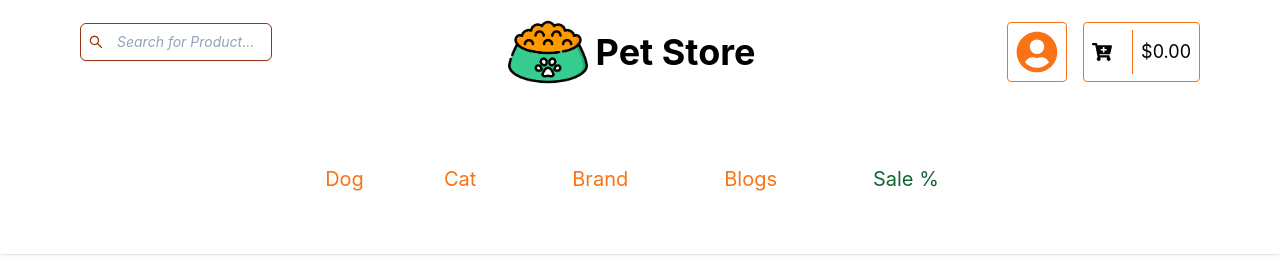
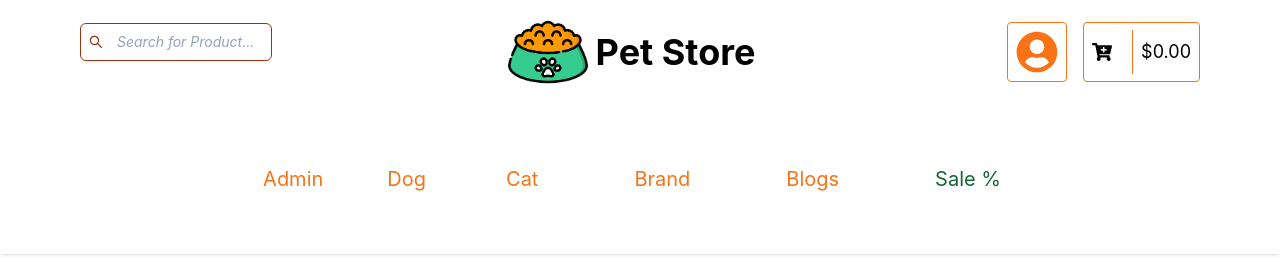
Before and after one commit to VelamPillai/pet-shop, a React (Create React App) app in the folder frontend-petshop/: page / in a window 1280 px wide. Shown: the top 273 px of the page. Built offline with nearby package versions, Linux system fonts and the light colour scheme; no server answers.

Commit message:
admin page added

```diff
--- /dev/null
+++ b/frontend-petshop/src/components/admin/Admin.js
@@ -0,0 +1,18 @@
+import React from 'react'
+
+export default function Admin() {
+  return (
+      <div>
+          <p>Admin</p>
+          <div>
+              <button>Add Product</button>
+              <button>Update Product</button>
+              <button>Delete product</button>
+              <button>Display Customer</button>
+              <button>Display Single Customer</button>
+
+          </div>
+
+      </div>
+  )
+}
--- a/frontend-petshop/src/components/navbar/Navbar.js
+++ b/frontend-petshop/src/components/navbar/Navbar.js
@@ -45,12 +45,24 @@ const Navbar = () => {
 
   }
 
+  const handleAdminClick = (e) => {
+    e.preventDefault()
+
+    setNav(!nav);
+  }
+
   return (
     <div className=" md:sticky w-full md:h-[150px] flex  justify-between items-center   md:text-xl  text-orange-500 ">
 
       {/* menu */}
 
       <ul className="hidden md:flex  md:justify-between md:items-center md:p-2 ">
+      <li >
+          <NavLink to="/admin" onClick={ handleAdminClick} className=" md:leading-7     lg:p-[2rem] md:p-[1rem]  md:hover:underline " >
+            Admin
+          </NavLink>
+
+        </li>
         <li >
           <NavLink to="/petMainPage" onClick={ handleMenuClick} className=" md:leading-7     lg:p-[2rem] md:p-[1rem]  md:hover:underline " >
             Dog
@@ -93,6 +105,15 @@ const Navbar = () => {
             : "  z-20 w-[90vw]  absolute left-[-5rem]  top-[100px] mb-3 bg-orange-200 flex flex-col justify-center items-center md:hidden p-[1rem] "
         }
       >
+        <li className="py-6 text-xl ">
+          <NavLink
+            to="/petMainPage"
+            className=" navHover my-3 border-box p-1 "
+            onClick={handleNavClick}
+          >
+            Dog
+          </NavLink>
+        </li>
         <li className="py-6 text-xl ">
           <NavLink
             to="/petMainPage"
```
